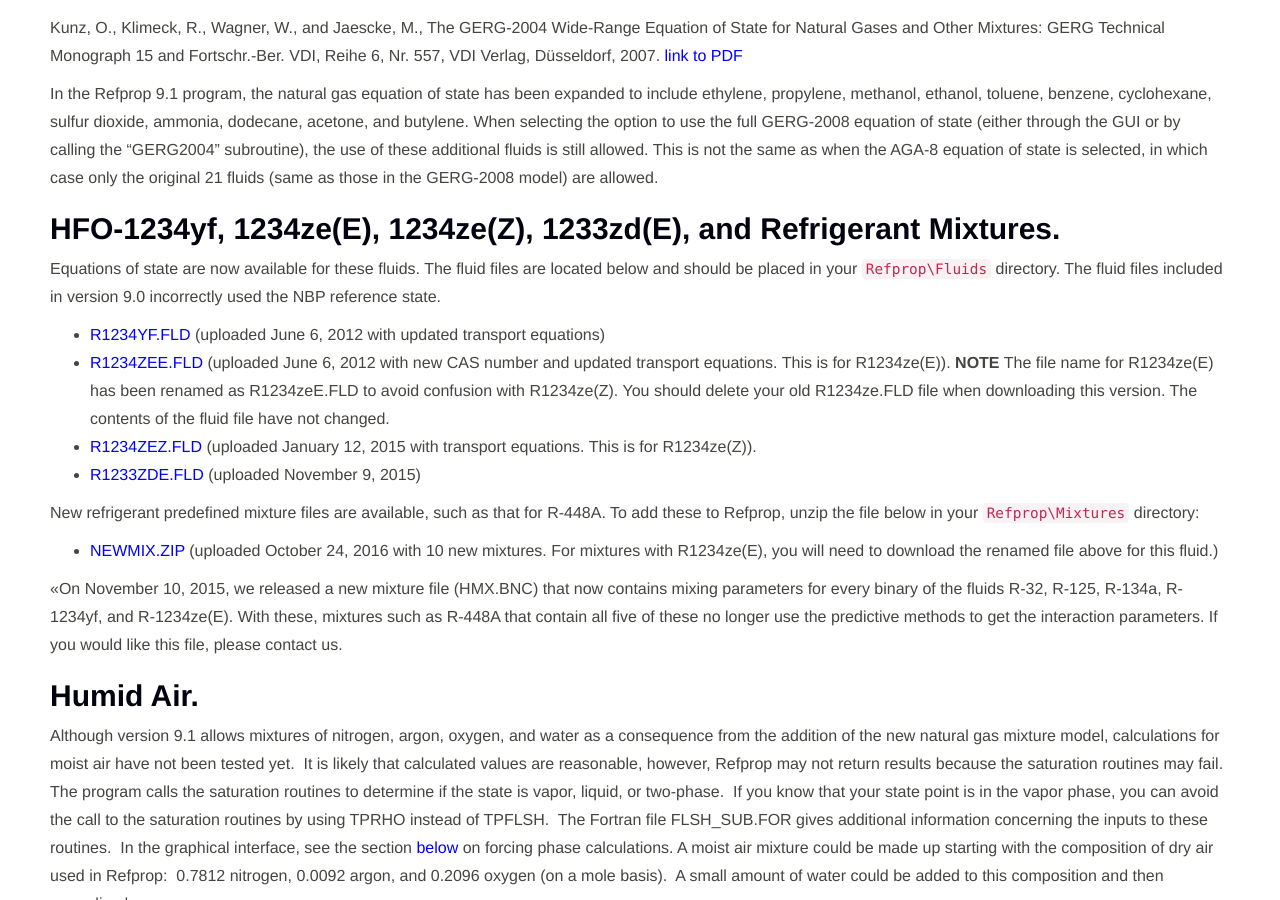
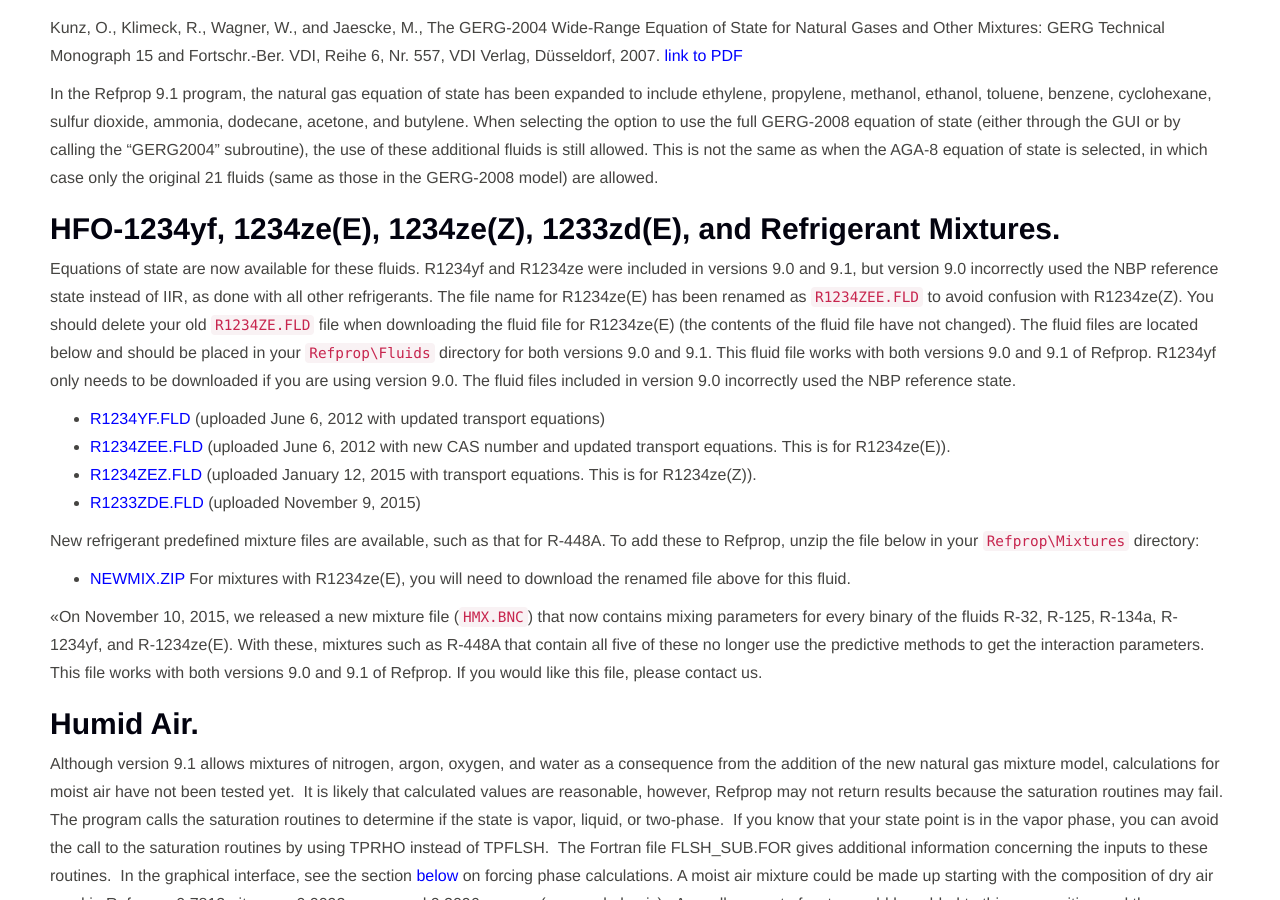
Before and after one commit to usnistgov/REFPROP-docs, a Jekyll site: the page built from index.md, in a window 1280 px wide and 900 px high, scrolled down 10534 px. Built offline with Jekyll 4.4.1, drawn with Linux system fonts in a browser that asks for light colours; nearby versions of some CDN libraries; library files that are not in the unit come from our copies.

Commit message:
Update info about HFO

```diff
--- a/index.md
+++ b/index.md
@@ -289,19 +289,18 @@
 In the Refprop 9.1 program, the natural gas equation of state has been expanded to include ethylene, propylene, methanol, ethanol, toluene, benzene, cyclohexane, sulfur dioxide, ammonia, dodecane, acetone, and butylene. When selecting the option to use the full GERG-2008 equation of state (either through the GUI or by calling the “GERG2004” subroutine), the use of these additional fluids is still allowed. This is not the same as when the AGA-8 equation of state is selected, in which case only the original 21 fluids (same as those in the GERG-2008 model) are allowed.
 
 ## HFO-1234yf, 1234ze(E), 1234ze(Z), 1233zd(E), and Refrigerant Mixtures.
-Equations of state are now available for these fluids. The fluid files are located below and should be placed in your ``Refprop\Fluids`` directory. The fluid files included in version 9.0
-incorrectly used the NBP reference state.
+Equations of state are now available for these fluids. R1234yf and R1234ze were included in versions 9.0 and 9.1, but version 9.0 incorrectly used the NBP reference state instead of IIR, as done with all other refrigerants.  The file name for R1234ze(E) has been renamed as ``R1234ZEE.FLD`` to avoid confusion with R1234ze(Z). You should delete your old ``R1234ZE.FLD`` file when downloading the fluid file for R1234ze(E) (the contents of the fluid file have not changed). The fluid files are located below and should be placed in your ``Refprop\Fluids`` directory for both versions 9.0 and 9.1.  This fluid file works with both versions 9.0 and 9.1 of Refprop.  R1234yf only needs to be downloaded if you are using version 9.0. The fluid files included in version 9.0 incorrectly used the NBP reference state.
 
 - [R1234YF.FLD](http://trc.nist.gov/refprop/FAQ/R1234YF.FLD) (uploaded June 6, 2012 with updated transport equations)
-- [R1234ZEE.FLD](http://trc.nist.gov/refprop/FAQ/R1234ZEE.FLD) (uploaded June 6, 2012 with new CAS number and updated transport equations. This is for R1234ze(E)). **NOTE** The file name for R1234ze(E) has been renamed as R1234zeE.FLD to avoid confusion with R1234ze(Z). You should delete your old R1234ze.FLD file when downloading this version. The contents of the fluid file have not changed.
+- [R1234ZEE.FLD](http://trc.nist.gov/refprop/FAQ/R1234ZEE.FLD) (uploaded June 6, 2012 with new CAS number and updated transport equations. This is for R1234ze(E)).
 - [R1234ZEZ.FLD](http://trc.nist.gov/refprop/FAQ/R1234ZEZ.FLD) (uploaded January 12, 2015 with transport equations. This is for R1234ze(Z)).
 - [R1233ZDE.FLD](http://trc.nist.gov/refprop/FAQ/R1233ZDE.FLD) (uploaded November 9, 2015)
 
 New refrigerant predefined mixture files are available, such as that for R-448A. To add these to Refprop, unzip the file below in your ``Refprop\Mixtures`` directory:
 
-- [NEWMIX.ZIP](http://trc.nist.gov/refprop/FAQ/NEWMIX.ZIP) (uploaded October 24, 2016 with 10 new mixtures. For mixtures with R1234ze(E), you will need to download the renamed file above for this fluid.)
+- [NEWMIX.ZIP](http://trc.nist.gov/refprop/FAQ/NEWMIX.ZIP) For mixtures with R1234ze(E), you will need to download the renamed file above for this fluid.
 
-«On November 10, 2015, we released a new mixture file (HMX.BNC) that now contains mixing parameters for every binary of the fluids R-32, R-125, R-134a, R-1234yf, and R-1234ze(E). With these, mixtures such as R-448A that contain all five of these no longer use the predictive methods to get the interaction parameters. If you would like this file, please contact us.
+«On November 10, 2015, we released a new mixture file (``HMX.BNC``) that now contains mixing parameters for every binary of the fluids R-32, R-125, R-134a, R-1234yf, and R-1234ze(E). With these, mixtures such as R-448A that contain all five of these no longer use the predictive methods to get the interaction parameters. This file works with both versions 9.0 and 9.1 of Refprop. If you would like this file, please contact us.
 
 ## Humid Air.
 Although version 9.1 allows mixtures of nitrogen, argon, oxygen, and water as a consequence from the addition of the new natural gas mixture model, calculations for moist air have not been tested yet.&nbsp; It is likely that calculated values are reasonable, however, Refprop may not return results because the saturation routines may fail.&nbsp; The program calls the saturation routines to determine if the state is vapor, liquid, or two-phase.&nbsp; If you know that your state point is in the vapor phase, you can avoid the call to the saturation routines by using TPRHO instead of TPFLSH.&nbsp; The Fortran file FLSH_SUB.FOR gives additional information concerning the inputs to these routines.&nbsp; In the graphical interface, see the section [below](#convergence-failures-and-forcing-phase-calculations) on forcing phase calculations. A moist air mixture could be made up starting with the composition of dry air used in Refprop:&nbsp; 0.7812 nitrogen, 0.0092 argon, and 0.2096 oxygen (on a mole basis).&nbsp; A small amount of water could be added to this composition and then normalized.
```
